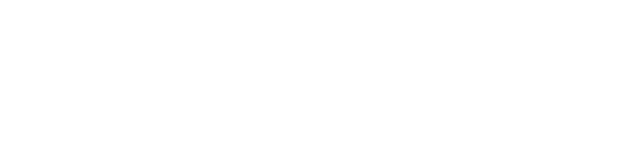
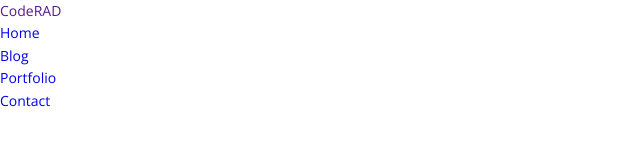
Before and after one commit to nickgriff99/File-Structure-Project, a plain HTML site: page index.html in a window 1280 px wide. Shown: the whole page, without its empty margins (0-640 px from the left). Drawn offline with nearby package versions, Linux system fonts and the light colour scheme.

Commit message:
added nav and ul/li to html

```diff
--- a/index.html
+++ b/index.html
@@ -15,6 +15,25 @@
     <link rel="stylesheet" href="./css/responsive.css">
 
   </head>
+
   <body>
+    <nav class="navbar nav">
+      <a href="">CodeRAD</a>
+      <ul>
+        <li>
+          <a class="nav-link" href="#">Home</a>
+        </li>
+        <li>
+          <a class="nav-link" href="#">Blog</a>
+        </li>
+        <li>
+          <a class="nav-link" href="#">Portfolio</a>
+        </li>
+        <li>
+          <a class="nav-link" href="#">Contact</a>
+        </li>
+      </ul>
+    </nav>
   </body>
+
 </html>
```
